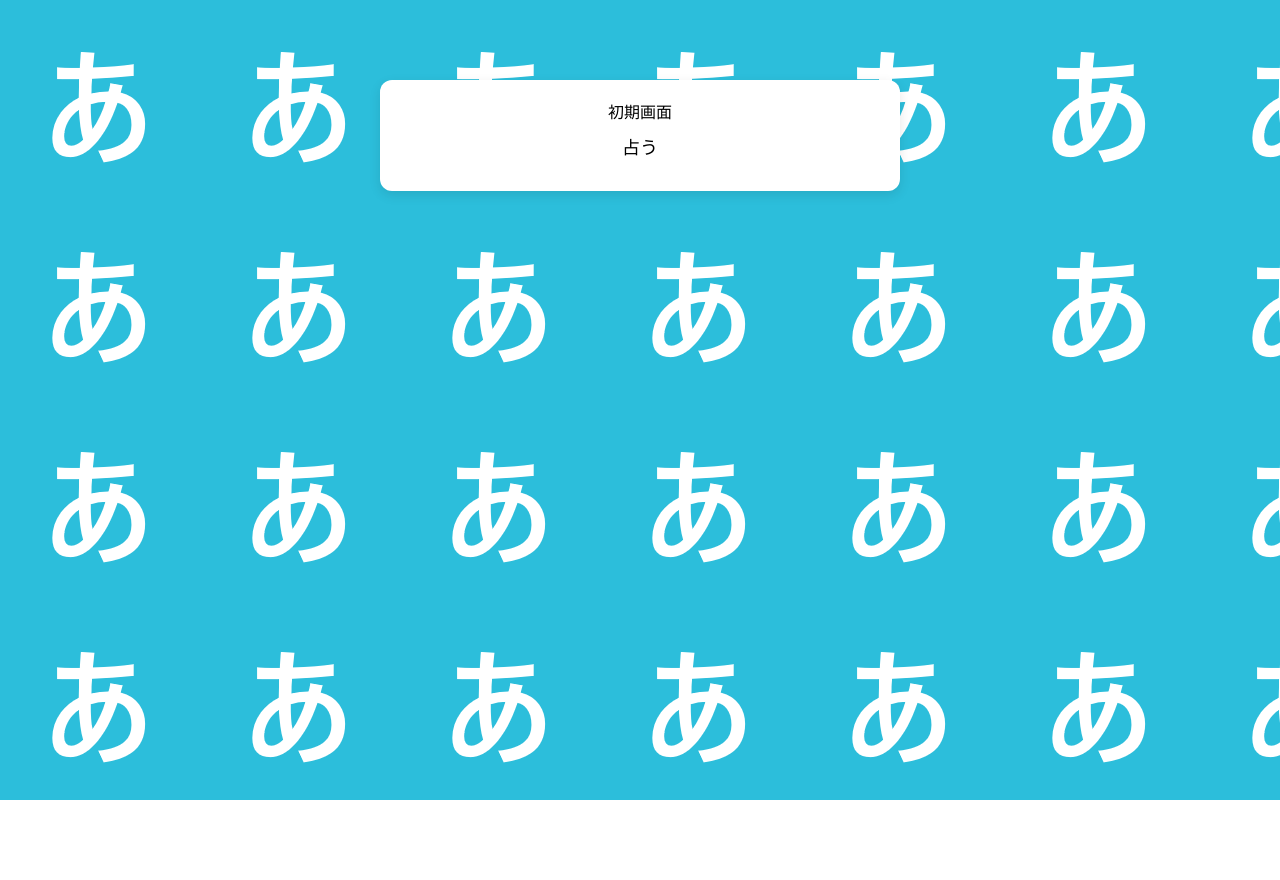
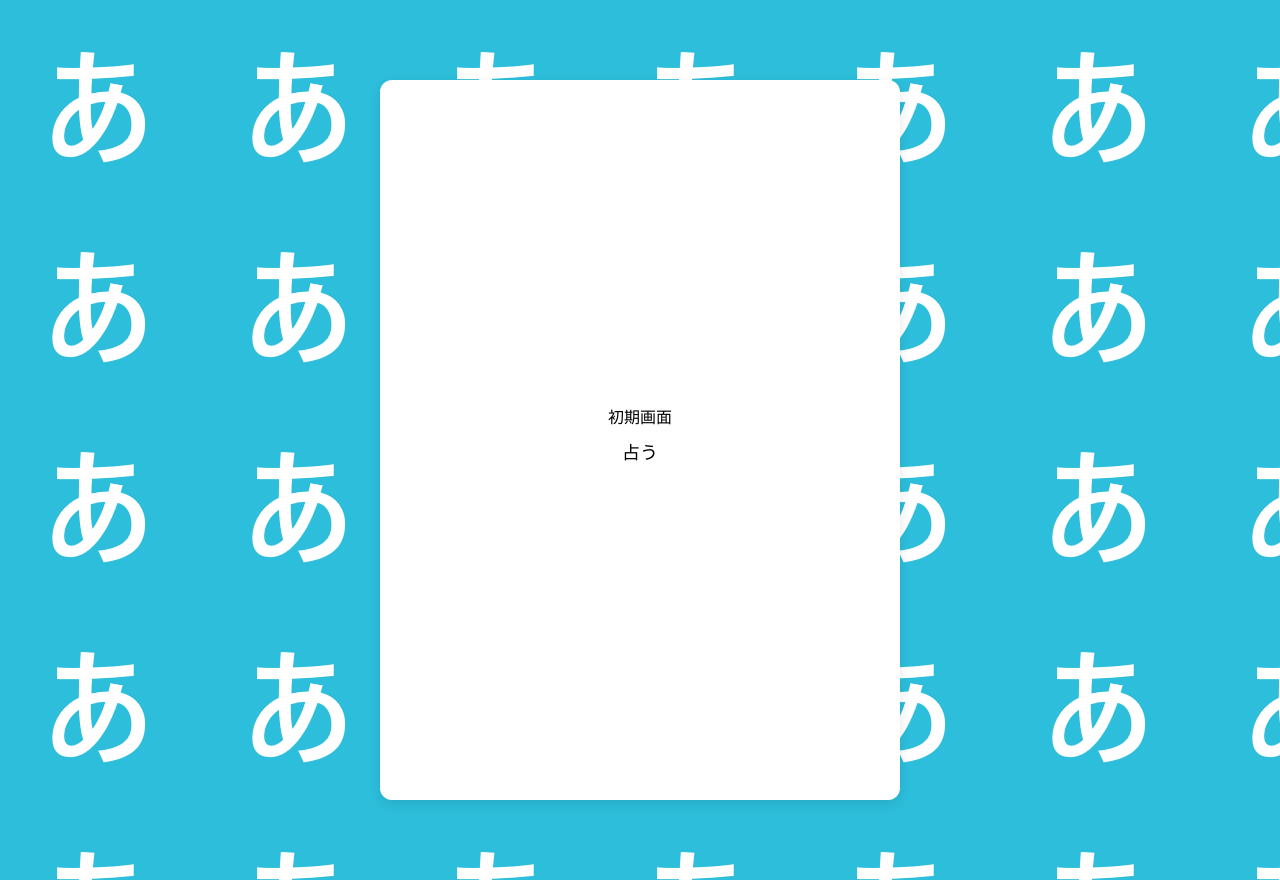
Before and after one commit to KofuriJunya/Aomikuji, a Next.js app in the folder my-app/: page / in a window 1280 px wide. Before the commit the page ends 800 px from the top, so only its background shows below. Built offline with nearby package versions, Linux system fonts and the light colour scheme.

Commit message:
cssサイズを調整3

```diff
--- a/my-app/app/globals.css
+++ b/my-app/app/globals.css
@@ -40,9 +40,8 @@
 
 /* ===== 共通初期値 ===== */
 .app-container {
-  width: 100%;
-  max-width: 520px;
-  max-height: 720px;
+  width: 520px;
+  height: 720px;
   background: white;
   padding: 20px;
   border-radius: 12px;
--- a/my-app/app/page.tsx
+++ b/my-app/app/page.tsx
@@ -91,7 +91,7 @@ export default function App() {
 
           {/* 動画 */}
           <iframe
-            style={{ width: "100%", maxWidth: "480px", marginTop: "20px" }}
+            style={{ width: "100%", maxWidth: "480px", borderRadius: "8px", marginTop: "20px" }}
             height="270"
             src={result?.movie ? toEmbedUrl(result.movie) : ""}
             title="YouTube video player"
```
